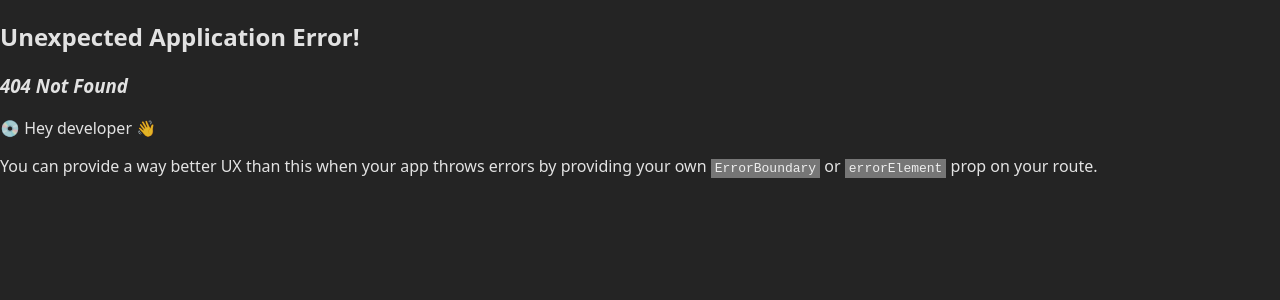
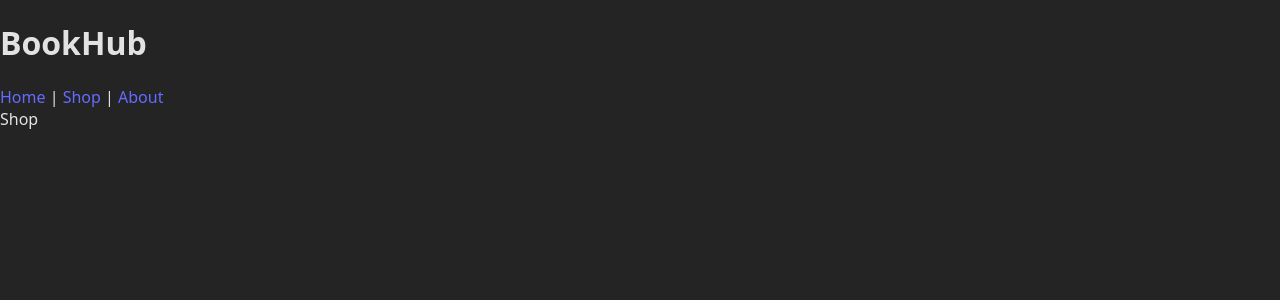
Before and after one commit to ArashFP/BookHub, a React (Vite) app in the folder Frontend/BookHub/: page /shop in a window 1280 px wide. Before the commit this address had no page. Shown: the top 300 px of the page. Built offline with nearby package versions, Linux system fonts and the light colour scheme.

Commit message:
adds shop

```diff
--- /dev/null
+++ b/Frontend/BookHub/src/pages/Shop.tsx
@@ -0,0 +1,5 @@
+const Shop = () => {
+  return <div>Shop</div>;
+};
+
+export default Shop;
--- a/Frontend/BookHub/src/router.tsx
+++ b/Frontend/BookHub/src/router.tsx
@@ -2,6 +2,7 @@ import { createBrowserRouter } from "react-router-dom";
 import Home from "./pages/Home";
 import About from "./pages/About";
 import RootLayout from "./layouts/RootLayout/RootLayout";
+import Shop from "./pages/Shop";
 
 export const router = createBrowserRouter([
   {
@@ -16,6 +17,10 @@ export const router = createBrowserRouter([
         path: "about",
         element: <About />,
       },
+      {
+        path: "shop",
+        element: <Shop />,
+      },
     ],
   },
 ]);
```
